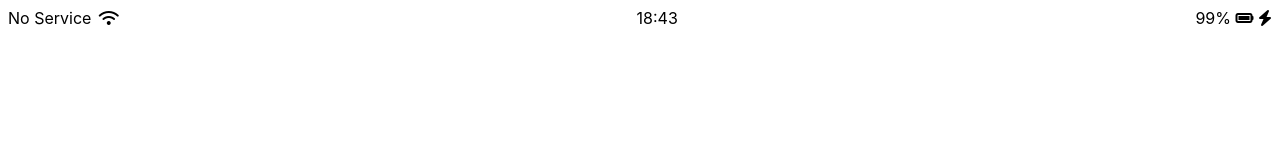
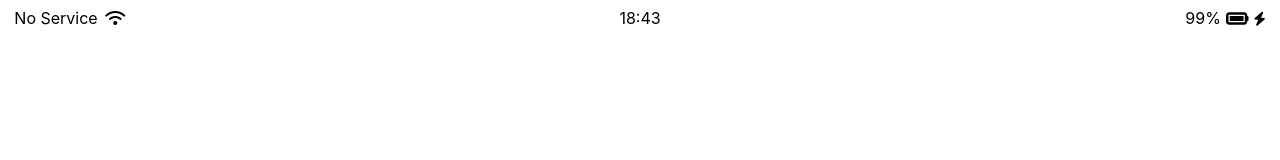
Before and after one commit to jiiiy0510o/kokoa-clone-2022, a plain HTML site: page index.html in a window 1280 px wide. Drawn offline with Linux system fonts and the light colour scheme.

Commit message:
status bar update

```diff
--- a/css/style.css
+++ b/css/style.css
@@ -4,8 +4,23 @@ body {
 }
 .status-bar {
   display: flex;
-  justify-content: space-between;
+  justify-content: center;
+}
+.status-bar__column {
+  width: 33%;
 }
 .status-bar__column:first-child span {
   margin-right: 3px;
 }
+.status-bar__column:nth-child(2) {
+  display: flex;
+  justify-content: center;
+}
+.status-bar__column:last-child {
+  display: flex;
+  justify-content: flex-end;
+  align-items: center;
+}
+.status-bar__column .fa-battery-full {
+  margin: 0px 5px;
+}
--- a/index.html
+++ b/index.html
@@ -20,8 +20,8 @@
         </div>
         <div class="status-bar__column">
             <span>99%</span>
-            <i class="fa fa-solid fa-battery-full"></i>
-            <i class="fa fa-solid fa-bolt"></i>
+            <i class="fa fa-solid fa-battery-full fa-lg"></i>
+            <i class="fa fa-solid fa-bolt fa-sm"></i>
         </div>
     </div>
     <script src="https://kit.fontawesome.com/06a873e6b2.js" crossorigin="anonymous"></script>
```
